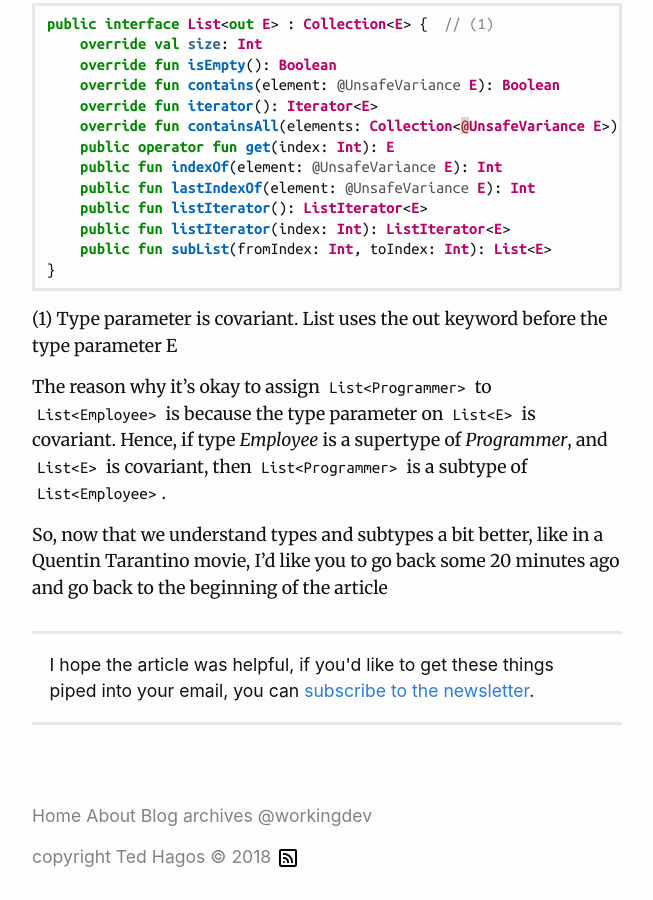
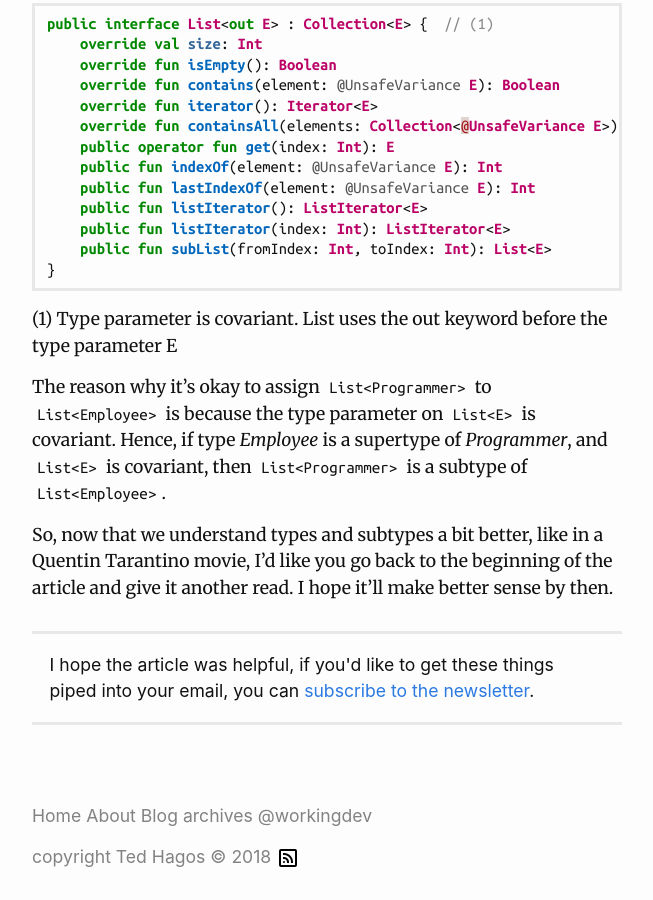
Before and after one commit to theworkingdev/theworkingdev.github.com, a Jekyll site: the page built from _posts/2018-09-28-variance-in-kotlin-generics.md, in a window 1280 px wide and 900 px high, scrolled down 7242 px. Shown: the whole window, without its empty margins (313-966 px from the left). Built offline with Jekyll 4.4.1, drawn with Linux system fonts in a browser that asks for light colours; comment, search, counter and statistics services are not loaded.

Commit message:
edits on variance in kotlin, article

```diff
--- a/_posts/2018-09-28-variance-in-kotlin-generics.md
+++ b/_posts/2018-09-28-variance-in-kotlin-generics.md
@@ -232,4 +232,4 @@ public interface List<out E> : Collection<E> {  // (1)
 
 The reason why it’s okay to assign `List<Programmer>` to `List<Employee>` is because the type parameter on `List<E>` is covariant.  Hence, if type *Employee* is a supertype of *Programmer*, and `List<E>` is covariant, then `List<Programmer>` is a subtype of `List<Employee>`.
 
-So, now that we understand types and subtypes a bit better, like in a Quentin Tarantino movie, I’d like you to go back some 20 minutes ago and go back to the beginning of the article
+So, now that we understand types and subtypes a bit better, like in a Quentin Tarantino movie, I’d like you go back to the beginning of the article and give it another read. I hope it'll make better sense by then.
```
